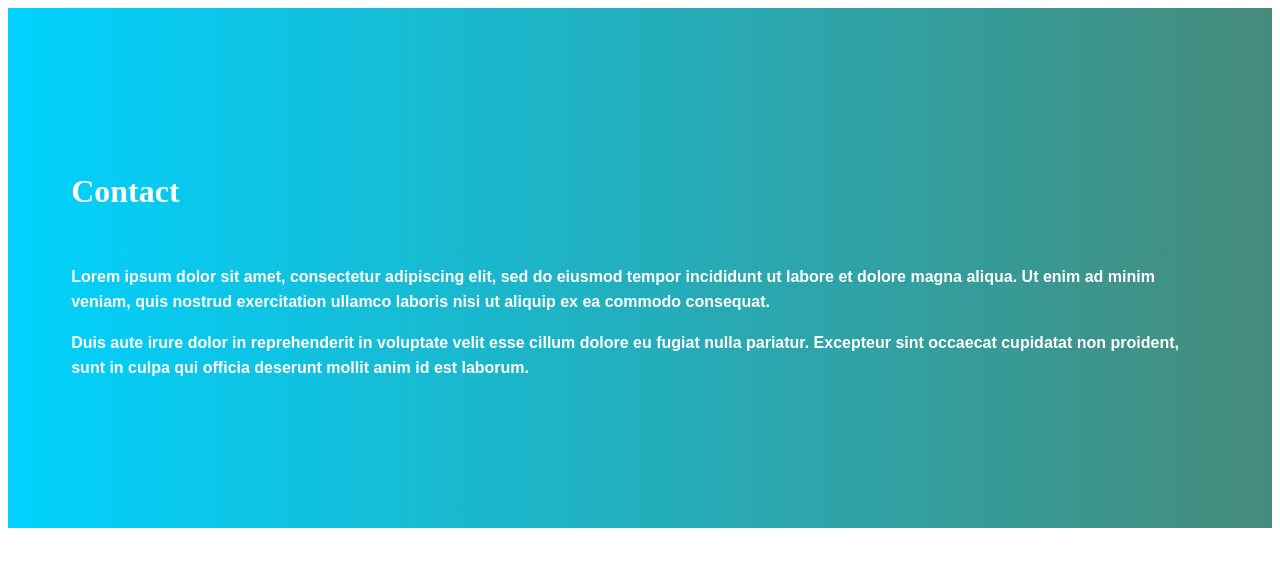
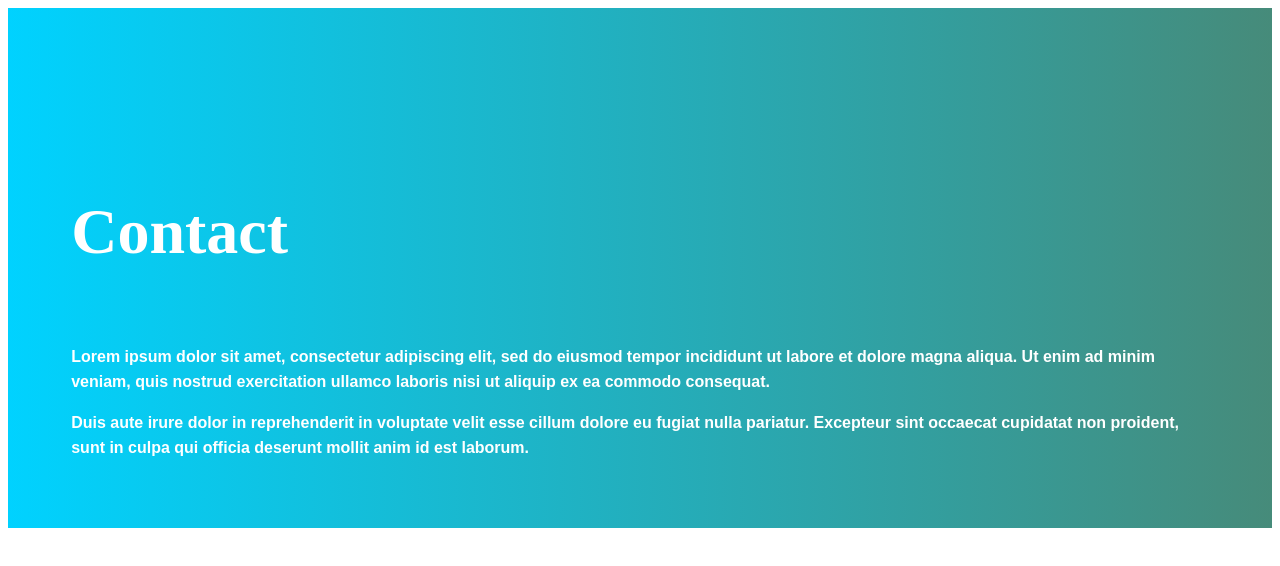
Before and after one commit to OscarAnillo/sunny-side-landing-fe, a Next.js app: page /contact in a window 1280 px wide. Shown: the top 566 px of the page. Built offline with nearby package versions, Linux system fonts and the light colour scheme.

Commit message:
add gsap to navBar component

```diff
--- a/package.json
+++ b/package.json
@@ -9,6 +9,7 @@
     "lint": "next lint"
   },
   "dependencies": {
+    "gsap": "^3.11.0",
     "next": "12.2.5",
     "react": "18.2.0",
     "react-dom": "18.2.0",
--- a/styles/Pages.module.css
+++ b/styles/Pages.module.css
@@ -9,7 +9,8 @@
 }
 .container h1 {
     color: #fff;
-    padding-bottom: 1em;
+    padding-bottom: .5em;
+    font-size: 3rem;
 }
 .container p {
     color: #fff;
@@ -51,7 +52,8 @@
     }
     .container h1 {
         color: #fff;
-        padding-bottom: 1em;
+        padding-bottom: .5em;
+        font-size: 4rem;
     }
     .container p {
         color: #fff;
```
Also changed, not shown: components/navBar-component.js (+12 -2 lines), 1 other file (tests, documents, lock files or other folders).
